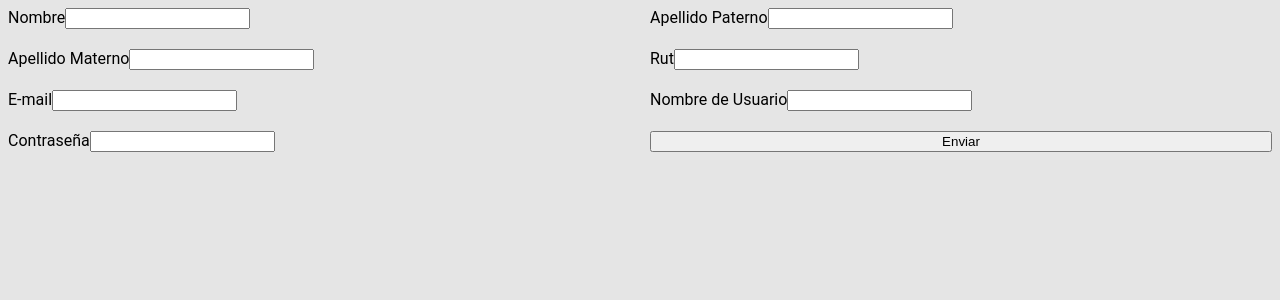
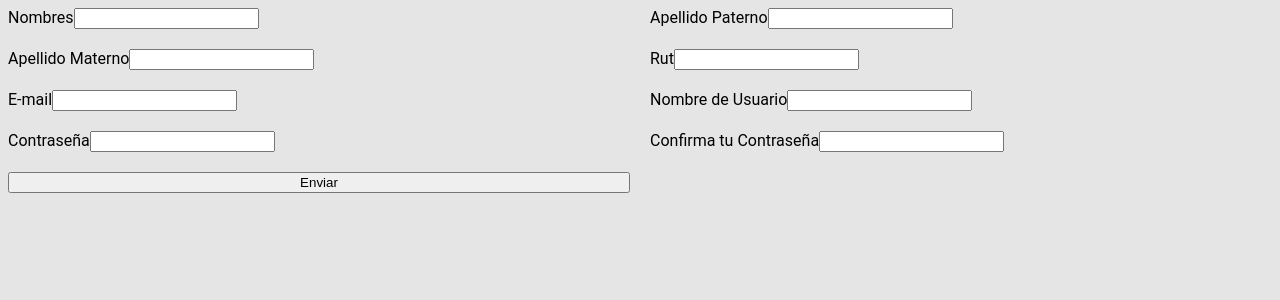
Before and after one commit to Mayrenejose/Desafio-Brik, a React (Create React App) app: page /register in a window 1280 px wide. Shown: the top 300 px of the page. Built offline with nearby package versions, Linux system fonts and the light colour scheme.

Commit message:
primera peticion post

```diff
--- a/src/api/api.jsx
+++ /dev/null
@@ -1,3 +0,0 @@
-import axios from "axios";
-
-export const userApi = axios.create();
--- a/src/component/Beginning.jsx
+++ b/src/component/Beginning.jsx
@@ -1,9 +1,64 @@
-import React from 'react'
+import React from 'react';
+import { Formik, Form, Field, ErrorMessage } from 'formik';
+import { postDataLogin } from './api';
 
 export const Beginning = () => {
+
     return (
-        <div>
-            <h1>Hola soy el inicio</h1>
-        </div>
+
+        <>
+         <Formik
+            initialValues={{
+                email: '',
+                password: ''
+
+            }}
+            //validacion del email
+            validate ={(valor) => {
+                let mistakesLogin = {};
+
+                if(!valor.email){
+                    mistakesLogin.email= 'favor ingresar email valido'
+                } else if( !/^[a-zA-Z0-9_.+-]+@[a-zA-Z0-9-]+\.[a-zA-Z0-9-.]+$/.test(valor.email)) {
+                    mistakesLogin.email= 'favor ingresar email valido'
+                }
+                   //"N4V2VAaX7UmSdg09WGcSn92pDgrVgyj55Gm7Yo7JQu6BUfw3ShyZu2MIZxjo"
+
+                return mistakesLogin;
+            }}
+
+             onSubmit = {(values, {resetForm}) => {
+                postDataLogin(values);
+                resetForm();
+
+            }}
+
+            >
+                {( {errors}) => (
+                <Form className='formularioLogin'>
+
+                    <div>
+                        <label htmlFor="email">E-mail</label>
+                        <Field
+                        type="email"
+                        name="email"
+                        id="email"
+                        />
+                        <ErrorMessage name='email' component={() => (<p className='errors'>{errors.email}</p>)}/>
+                    </div>
+                    <div>
+                        <label htmlFor="password">Contraseña</label>
+                        <Field
+                        type="password"
+                        name="password"
+                        id="password"
+                        />
+                    </div>
+                    <button type="submit">Enviar</button>
+
+                </Form>
+                )}
+            </Formik>
+        </>
     )
 }
--- a/src/component/Register.jsx
+++ b/src/component/Register.jsx
@@ -1,53 +1,32 @@
 import React, { useState } from 'react';
-import axios from "axios";
 import { Formik, Form, Field, ErrorMessage } from 'formik';
+import { postData } from './api';
 
 export const Register = () => {
     const [send, setSend] = useState(false)
 
-    const postData = () =>{
-        axios({
-            method:'POST',
-            url:"http://prueba.brik.cl/api/register",
-            data:{
-                name: '',
-                lastNameOne: '',
-                lastNameTwo: '',
+    return (
+
+        <>
+         <Formik
+            initialValues={{
+                nombres: '',
+                apellido_paterno: '',
+                apellido_materno: '',
                 rut: '',
                 email: '',
-                username: '',
-                password: ''
-            },
-        })
-        .then(res => {
-            console.log(res.data);
-        })
-        .catch(err => {
-            console.log(err);
-        })
-
-    }
-    return (
-        <>
-            <Formik
-            initialValues={{
                 name: '',
-                lastNameOne: '',
-                lastNameTwo: '',
-                rut: '',
-                email: '',
-                username: '',
-                password: ''
-
+                password: '',
+                password_confirmation:''
             }}
             //validacion del nombre
             validate ={(valor) => {
                 let mistakes = {};
 
-                if(!valor.name){
-                    mistakes.name= 'favor ingresar nombre'
-                } else if( !/^[a-zA-ZÀ-ÿ\s]{1,40}$/.test(valor.name)) {
-                    mistakes.name= 'Solo debe contener letras y espacios'
+                if(!valor.nombres){
+                    mistakes.nombres= 'favor ingresar nombre'
+                } else if( !/^[a-zA-ZÀ-ÿ\s]{1,40}$/.test(valor.nombres)) {
+                    mistakes.nombres= 'Solo debe contener letras y espacios'
                 }
 
                 //validacion correo
@@ -62,44 +41,44 @@ export const Register = () => {
                 } else if( !/^(\d{2}\.\d{3}\.\d{3}-)([a-zA-Z]{1}$|\d{1}$)/.test(valor.rut)) {
                     mistakes.rut= 'favor ingresar rut valido'
                 }
-                //validar rut
+
 
                 return mistakes;
             }}
 
              onSubmit = {(values, {resetForm}) => {
-                postData();
+                postData(values);
                 resetForm();
                 setSend(true);
             }}
+
             >
                 {( {errors}) => (
                 <Form className='formulario'>
-
                     <div>
-                        <label htmlFor="name">Nombre</label>
+                        <label htmlFor="nombres">Nombres</label>
                         <Field
                         type="text"
-                        name="name"
-                        id="name"
+                        name="nombres"
+                        id="nombres"
                         />
-                        <ErrorMessage name='name' component={() => (<p className='errors'>{errors.name}</p>)}/>
+                        <ErrorMessage name='nombres' component={() => (<p className='errors'>{errors.nombres}</p>)}/>
 
                     </div>
                     <div>
-                        <label htmlFor="lastNameOne">Apellido Paterno</label>
+                        <label htmlFor="apellido_paterno">Apellido Paterno</label>
                         <Field
                         type="text"
-                        name="lastNameOne"
-                        id="lastNameOne"
+                        name="apellido_paterno"
+                        id="apellido_paterno"
                         />
                     </div>
                     <div>
-                        <label htmlFor="lastNameTwo">Apellido Materno</label>
+                        <label htmlFor="apellido_materno">Apellido Materno</label>
                         <Field
                         type="text"
-                        name="lastNameTwo"
-                        id="lastNameTwo"
+                        name="apellido_materno"
+                        id="apellido_materno"
                         />
                     </div>
                     <div>
@@ -121,11 +100,11 @@ export const Register = () => {
                         <ErrorMessage name='email' component={() => (<p className='errors'>{errors.email}</p>)}/>
                     </div>
                     <div>
-                        <label htmlFor="username">Nombre de Usuario</label>
+                        <label htmlFor="name">Nombre de Usuario</label>
                         <Field
                         type="text"
-                        name="username"
-                        id="username"
+                        name="name"
+                        id="name"
                         />
                     </div>
                     <div>
@@ -136,6 +115,14 @@ export const Register = () => {
                         id="password"
                         />
                     </div>
+                    <div>
+                        <label htmlFor="password_confirmation">Confirma tu Contraseña</label>
+                        <Field
+                        type="password"
+                        name="password_confirmation"
+                        id="password_confirmation"
+                        />
+                    </div>
                     <button type="submit">Enviar</button>
                     { send && <p className='send'>Formulario enviado con exito</p>}
                 </Form>
@@ -144,142 +131,3 @@ export const Register = () => {
         </>
     )
 }
-
-/*import React, { useState } from 'react';
-//import { userApi } from './api/userApi'
-import { Formik } from 'formik';
-
-export const Register = () => {
-    const [send, setSend] = useState(false)
-    return (
-        <>
-            <Formik
-            initialValues={{
-                name: '',
-                lastNameOne: '',
-                lastNameTwo: '',
-                rut: '',
-                email: '',
-                username: '',
-                password: ''
-
-            }}
-            //validacion del nombre
-            validate ={(valor) => {
-                let mistakes = {};
-
-                if(!valor.name){
-                    mistakes.name= 'favor ingresar nombre'
-                } else if( !/^[a-zA-ZÀ-ÿ\s]{1,40}$/.test(valor.name)) {
-                    mistakes.name= 'Solo debe contener letras y espacios'
-                }
-
-                //validacion correo
-                if(!valor.email){
-                    mistakes.email= 'favor ingresar email valido'
-                } else if( !/^[a-zA-Z0-9_.+-]+@[a-zA-Z0-9-]+\.[a-zA-Z0-9-.]+$/.test(valor.email)) {
-                    mistakes.email= 'favor ingresar email valido'
-                }
-                //validacion de rut
-                if(!valor.rut){
-                    mistakes.rut= 'favor ingresar rut valido'
-                } else if( !/^(\d{2}\.\d{3}\.\d{3}-)([a-zA-Z]{1}$|\d{1}$)/.test(valor.rut)) {
-                    mistakes.rut= 'favor ingresar rut valido'
-                }
-                //validar rut
-
-                return mistakes;
-            }}
-
-             onSubmit = {(valor, {resetForm}) => {
-                console.log(valor);
-                console.log('hola formulario');
-                resetForm();
-                setSend(true);
-            }}
-            >
-                {( {values, errors, touched, handleSubmit, handleChange, handleBlur}) => (
-                <form onSubmit={handleSubmit}>
-
-                    <div>
-                        <label htmlFor="name">Nombre</label>
-                        <input
-                        type="text"
-                        name="name"
-                        id="name"
-                        placeholder='nombres'
-                        defaultValue={values.name}
-                        onChange={handleChange}
-                        onBlur={handleBlur}/>
-                        {touched.name && errors.name && <p className='errors'>{errors.name}</p>}
-                    </div>
-                    <div>
-                        <label htmlFor="lastNameOne">Apellido Paterno</label>
-                        <input
-                        type="text"
-                        name="lastNameOne"
-                        id="lastNameOne"
-                        defaultValue={values.lastNameOne}
-                        onChange={handleChange}
-                        onBlur={handleBlur} />
-                    </div>
-                    <div>
-                        <label htmlFor="lastNameTwo">Apellido Materno</label>
-                        <input
-                        type="text"
-                        name="lastNameTwo"
-                        id="lastNameTwo"
-                        defaultValue={values.lastNameTwo}
-                        onChange={handleChange}
-                        onBlur={handleBlur} />
-                    </div>
-                    <div>
-                        <label htmlFor="rut">Rut</label>
-                        <input
-                        type='text'
-                        name="rut"
-                        id="rut"
-                        defaultValue={values.rut}
-                        onChange={handleChange}
-                        onBlur={handleBlur}/>
-                        {touched.rut && errors.rut && <p className='errors'>{errors.rut}</p>}
-                    </div>
-                    <div>
-                        <label htmlFor="email">E-mail</label>
-                        <input
-                        type="email"
-                        name="email"
-                        id="email"
-                        defaultValue={values.email}
-                        onChange={handleChange}
-                        onBlur={handleBlur} />
-                        {touched.email && errors.email && <p className='errors'>{errors.email}</p>}
-                    </div>
-                    <div>
-                        <label htmlFor="username">Nombre de Usuario</label>
-                        <input
-                        type="text"
-                        name="username"
-                        id="username"
-                        defaultValue={values.username}
-                        onChange={handleChange}
-                        onBlur={handleBlur} />
-                    </div>
-                    <div>
-                        <label htmlFor="password">Contraseña</label>
-                        <input
-                        type="password"
-                        name="password"
-                        id="password"
-                        defaultValue={values.password}
-                        onChange={handleChange}
-                        onBlur={handleBlur} />
-                    </div>
-                    <button type="submit">Enviar</button>
-                    { send && <p className='send'>Formulario enviado con exito</p>}
-                </form>
-                )}
-            </Formik>
-        </>
-    )
-}*/
--- /dev/null
+++ b/src/component/api.jsx
@@ -0,0 +1,51 @@
+import axios from "axios";
+
+//peticion post del registro
+export const postData = (registerData) =>{
+    const formData = new FormData();
+
+    formData.append('nombres', registerData.nombres)
+    formData.append('apellido_paterno', registerData.apellido_paterno)
+    formData.append('apellido_materno', registerData.apellido_materno)
+    formData.append('rut', registerData.rut)
+    formData.append('email', registerData.email)
+    formData.append('name', registerData.name)
+    formData.append('password', registerData.password)
+    formData.append('password_confirmation', registerData.password_confirmation)
+     axios({
+        method:'POST',
+        url:"http://prueba.brik.cl/api/register",
+        data: formData
+    })
+    .then(res => {
+        console.log(res.data);
+        alert('registrado');
+
+    })
+    .catch(err => {
+        console.log(err);
+    })
+
+}
+
+//peticion post del login
+export const postDataLogin = (loginData) =>{
+    const formDataLogin = new FormData();
+
+    formDataLogin.append('email', loginData.email)
+    formDataLogin.append('password', loginData.password)
+
+     axios({
+        method:'POST',
+        url:"http://prueba.brik.cl/api/login",
+        data: formDataLogin
+    })
+    .then(res => {
+        console.log(res.data);
+
+    })
+    .catch(err => {
+        console.log(err);
+    })
+
+}
```
